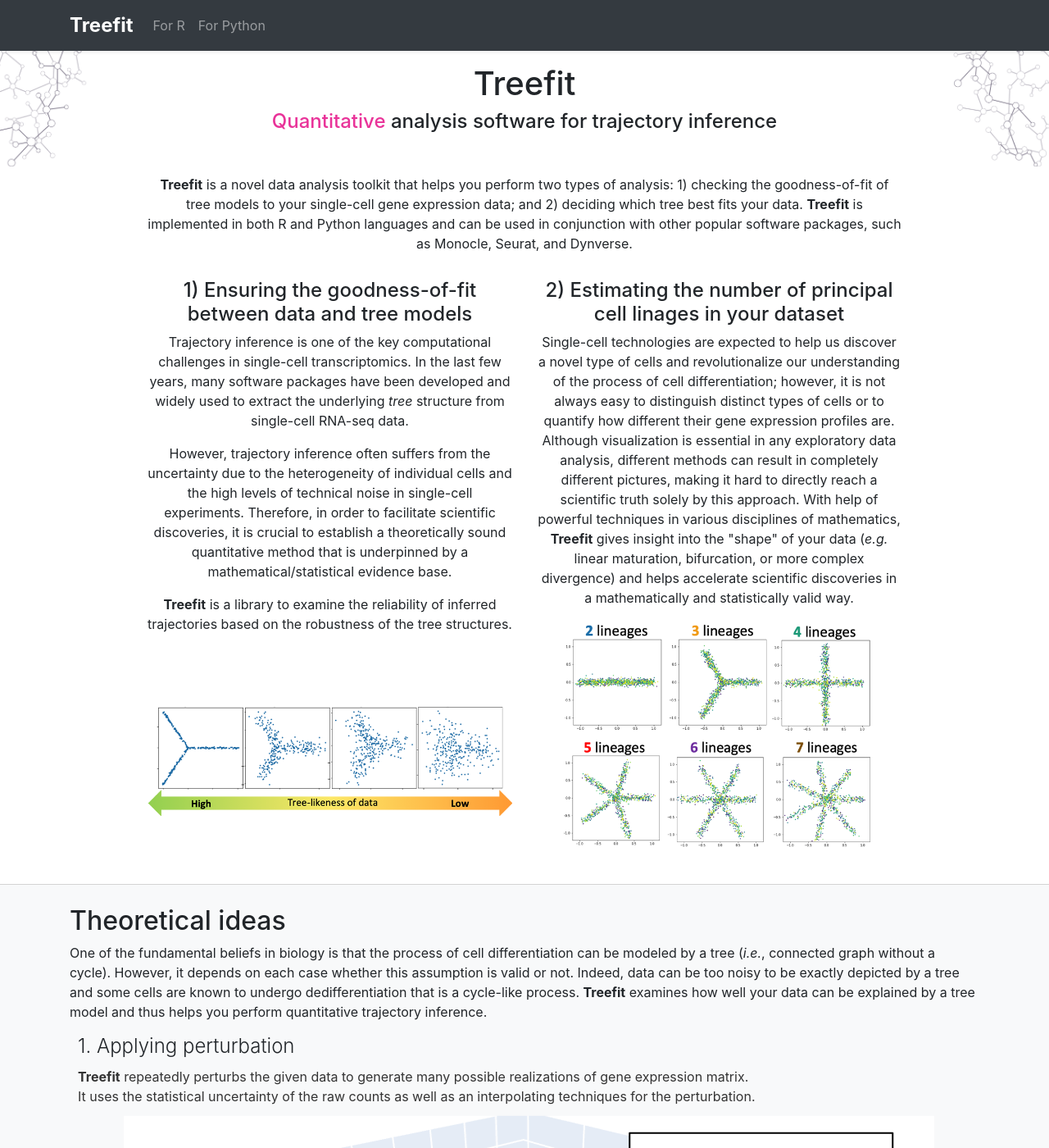
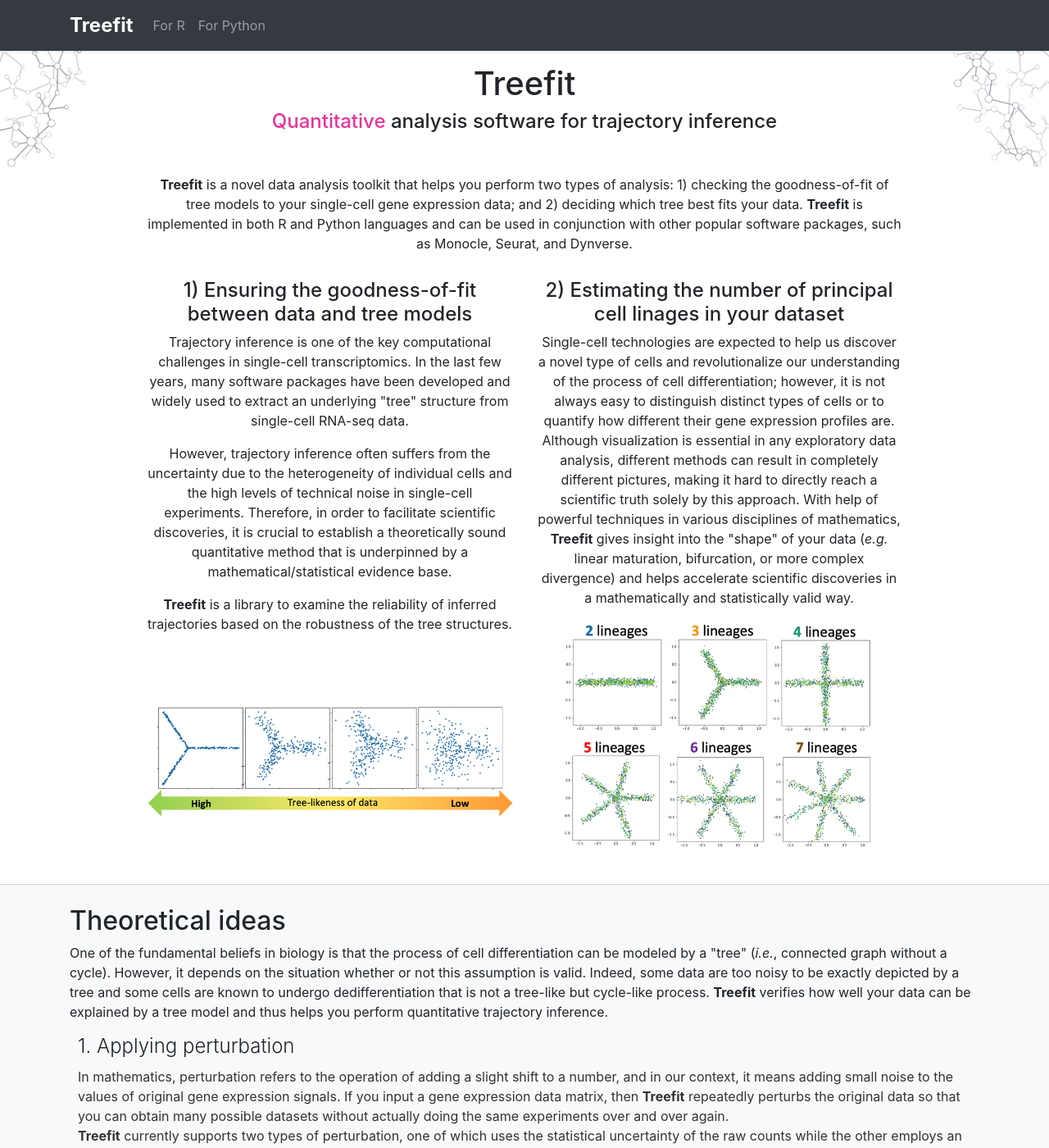
Before and after one commit to hayamizu-lab/hayamizu-lab.github.io, a Jekyll site: the page built from treefit/index.html, in a window 1280 px wide and 1400 px high. Shown: the whole window at 82% size. Built offline with Jekyll 4.4.1, drawn with Linux system fonts in a browser that asks for light colours; some of the changed text lies outside the part shown.

Commit message:
Theory part edited

```diff
--- a/treefit/index.html
+++ b/treefit/index.html
@@ -61,11 +61,11 @@
 <section id="section-theory" class="bg-light">
   <div class="container">
     <h2>Theoretical ideas</h2>
-    <p>One of the fundamental beliefs in biology is that the process of cell differentiation can be modeled by a tree (<i>i.e.</i>, connected graph without a cycle). However, it depends on each case whether this assumption is valid or not. Indeed, data can be too noisy to be exactly depicted by a tree and some cells are known to undergo dedifferentiation that is a cycle-like process. <b>Treefit</b> examines how well your data can be explained by a tree model and thus helps you perform quantitative trajectory inference.</p>
+    <p>One of the fundamental beliefs in biology is that the process of cell differentiation can be modeled by a "tree" (<i>i.e.</i>, connected graph without a cycle). However, it depends on the situation whether or not this assumption is valid. Indeed, some data are too noisy to be exactly depicted by a tree and some cells are known to undergo dedifferentiation that is not a tree-like but cycle-like process. <b>Treefit</b> verifies how well your data can be explained by a tree model and thus helps you perform quantitative trajectory inference.</p>
     <div class="step">
       <h3>1. Applying perturbation</h3>
-      <p><b>Treefit</b> repeatedly perturbs the given data to generate many possible realizations of gene expression matrix.</p>
-      <p>It uses the statistical uncertainty of the raw counts as well as an interpolating techniques for the perturbation.</p>
+      <p>In mathematics, perturbation refers to the operation of adding a slight shift to a number, and in our context, it means adding small noise to the values of original gene expression signals. If you input a gene expression data matrix, then <b>Treefit</b> repeatedly perturbs the original data so that you can obtain many possible datasets without actually doing the same experiments over and over again.
+      <p><b>Treefit</b> currently supports two types of perturbation, one of which uses the statistical uncertainty of the raw counts while the other employs an interpolating techniques that can also be applied to processed data.</p>
       <p class="text-center"><img src="/assets/images/theory-perturbation.png"></p>
     </div>
     <div class="step">
```
Also changed, not shown: other parts of treefit/index.html (+1 -1 lines).
